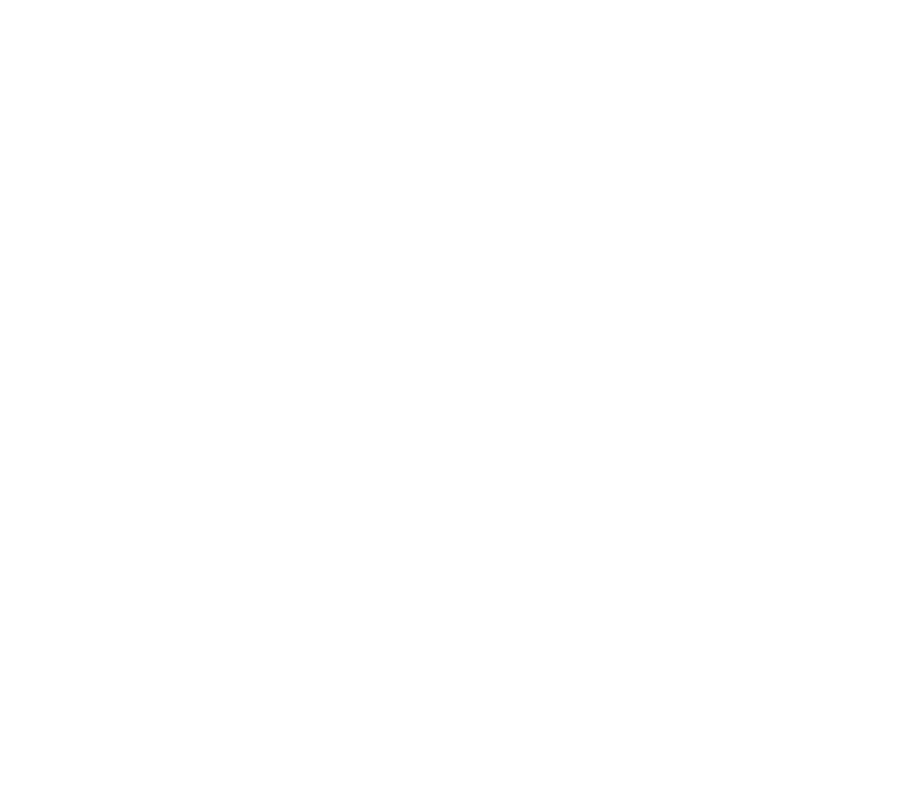
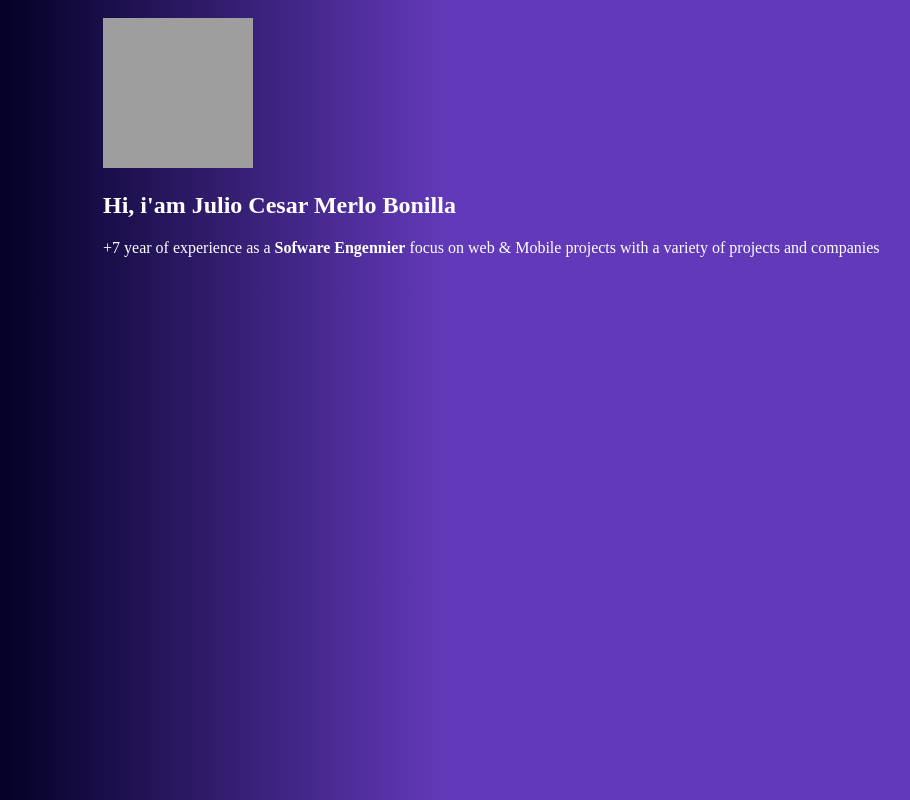
Before and after one commit to acronimax/bio-training, a plain HTML site: page index.html in a window 1280 px wide. Shown: the whole page, without its empty margins (5-915 px from the left). Drawn offline with Linux system fonts and the light colour scheme; grey boxes are pictures that could not be loaded.

Commit message:
feat: add structure

```diff
--- a/css/style.css
+++ b/css/style.css
@@ -0,0 +1,17 @@
+body {
+    background: rgb(2,0,36);
+    background: linear-gradient(90deg, rgba(2,0,36,1) 0%, rgba(98,57,184,1) 35%);
+}
+
+h1, p {
+    color: #FFF;
+}
+
+.header-bio {
+    padding: 10px 100px;
+}
+
+.header-bio img {
+    width: 150px;
+    height: 150px;
+}
--- a/index.html
+++ b/index.html
@@ -1,11 +1,30 @@
 <!DOCTYPE html>
 <html lang="en">
-<head>
-    <meta charset="UTF-8">
-    <meta name="viewport" content="width=device-width, initial-scale=1.0">
-    <title>Julio Cesar Merlo Bonilla</title>
-</head>
-<body>
+  <head>
+    <meta charset="UTF-8" />
+    <meta name="viewport" content="width=device-width, initial-scale=1.0" />
+    <title>Sofware Engineer | Julio Merlo</title>
 
-</body>
+    <link rel="stylesheet" href="css/style.css" />
+  </head>
+  <body>
+    <main>
+      <section class="header-bio">
+        <img src="https://www.acronimax.dev/profile.webp" />
+        <h1>Hi, i'am Julio Cesar Merlo Bonilla</h1>
+        <p>
+          +7 year of experience as a <strong>Sofware Engennier</strong> focus on
+          web & Mobile projects with a variety of projects and companies
+        </p>
+      </section>
+
+      <section class="hobbies">
+
+      </section>
+
+      <section class="skills">
+
+      </section>
+    </main>
+  </body>
 </html>
```
Also changed, not shown: 1 other file.
